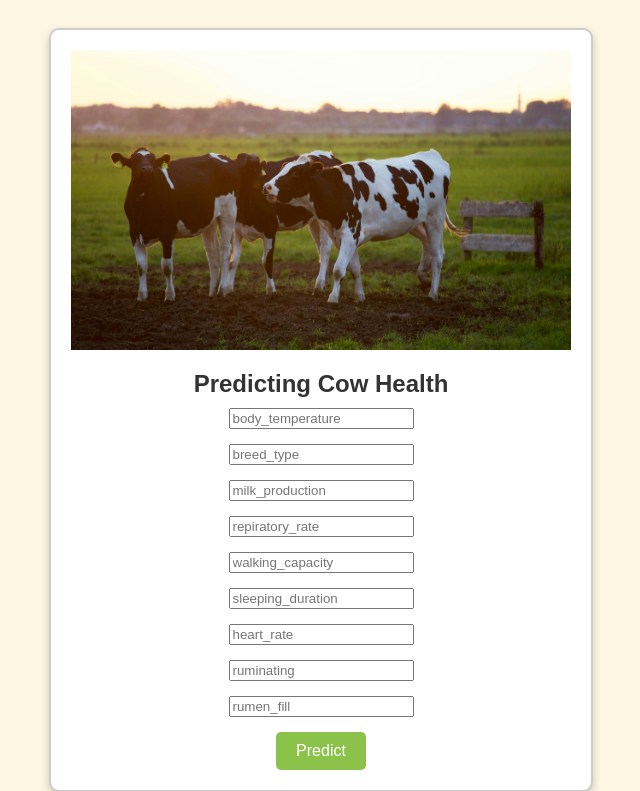
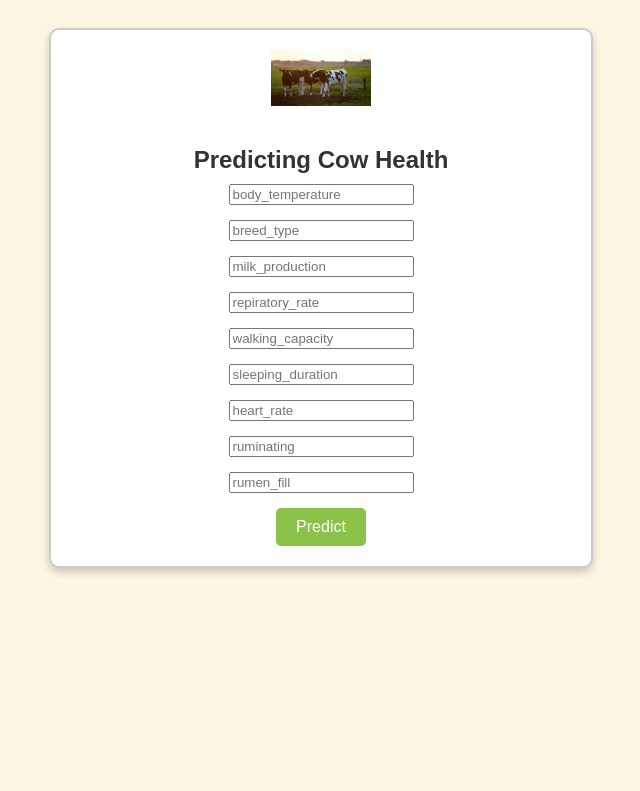
Before and after one commit to sam-wd/Cow_Health_Prediction, a Flask app: page / in a window 1280 px wide. Shown: the top 791 px of the page, without its empty margins (319-959 px from the left). After the commit the page ends 575 px from the top, so only its background shows below. Run offline with Flask 3, Linux system fonts and the light colour scheme; parts of the project's set-up code (start-up, migrations or seed data) failed here and were passed over.

Commit message:
Update index.html

```diff
--- a/templates/index.html
+++ b/templates/index.html
@@ -63,7 +63,7 @@
 </head>
 <body>
     <div class="form-container">
-        <img src="{{ url_for('static', filename='images/Cow.jpeg') }}" alt="Cute Cow" height="300" width="500">
+        <img class="cow-graphic" src="{{ url_for('static', filename='images/Cow.jpeg') }}" alt="Cute Cow">
         <h1 class="form-title">Predicting Cow Health</h1>
         <form action="/predict" method="post">
             <!-- 9 Textboxes -->
```
